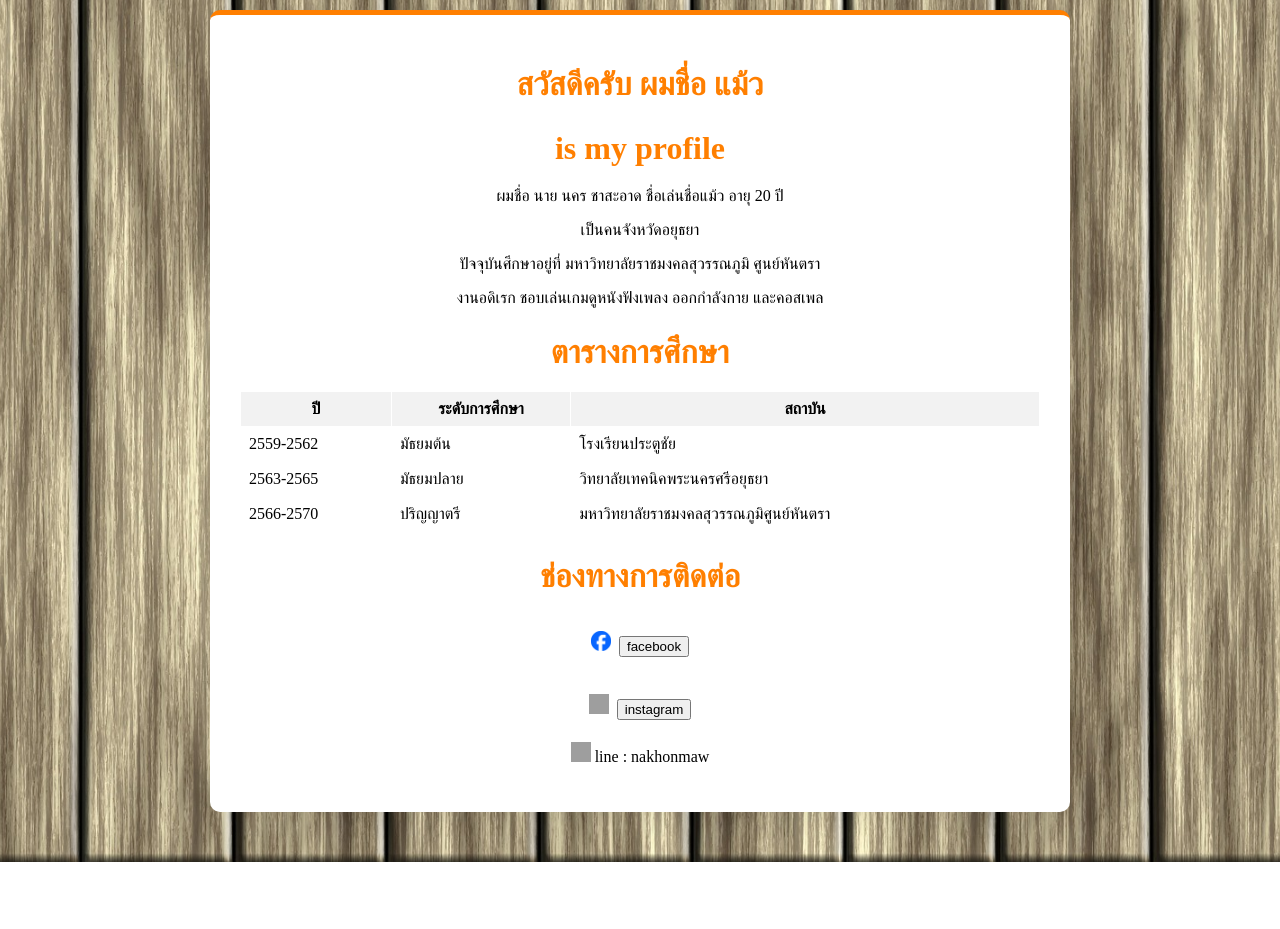
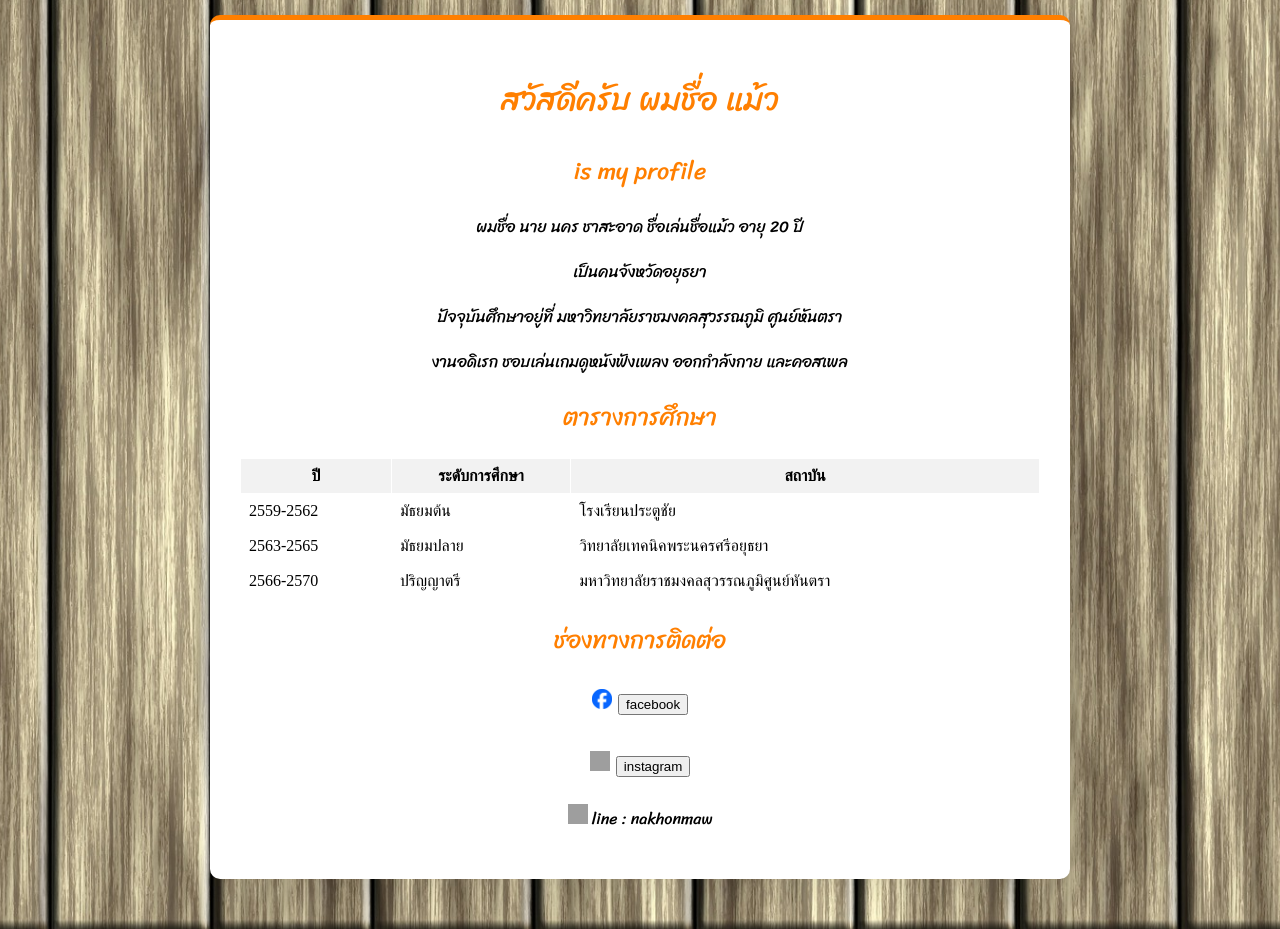
Before and after one commit to nakaria/profile-nakhon, a plain HTML site: page index.html in a window 1280 px wide. Shown: the part 360-1289 px from the top of the page. Before the commit the page ends 1222 px from the top, so only its background shows below. Drawn offline with Linux system fonts and the light colour scheme; grey boxes are pictures that could not be loaded.

Commit message:
Add files via upload

```diff
--- a/index.html
+++ b/index.html
@@ -3,55 +3,68 @@
 
 <head>
     <title>nakhon chasaard</title>
+    <!-- เชื่อมโยงฟอนต์จาก Google Fonts -->
     <link rel="preconnect" href="https://fonts.googleapis.com">
 	<link rel="preconnect" href="https://fonts.gstatic.com" crossorigin>
-	<link href="https://fonts.googleapis.com/css2?family=Mali:ital,wght@0,200;0,300;0,400;0,500;0,600;0,700;1,200;1,300;1,400;1,500;1,600;1,700&display=swap" rel="stylesheet">
+	<link href="https://fonts.googleapis.com/css2?family=Mitr&family=Sriracha&display=swap" rel="stylesheet">
 	</head>
 
 <style>
-	body {
-		color: #000000;
+    /* ใช้ฟอนต์ Mitr */
+    h1 {
+    	font-family: "Sriracha", cursive;
+  		font-weight: 400;
+  		font-style: normal;
+        color :#FF7F00
     }
-	h1,
+
     h2 {
-        text-align: center;
-        font-size: 32px;
-        color: #FF7F00; /* สีส้ม */
-        margin-bottom: 20px;
+        font-family: "Sriracha", cursive;
+  		font-weight: 400;
+  		font-style: normal;
+        color :#FF7F00
     }
-	.container {            max-width: 800px;            margin: 50px auto;            padding: 30px;
+
+
+    p {
+        font-family: "Sriracha", cursive;
+  		font-weight: 400;
+  		font-style: normal;
+    }
+
+    .container {
+        max-width: 800px;
+        margin: 50px auto;
+        padding: 30px;
         background-color: #fff;
         border-radius: 10px;
         box-shadow: 0 10px 30px rgba(0, 0, 0, 0.1);
-        border-top: 5px solid #FF7F00; /* ขอบสีส้มที่ด้านบน */
+        border-top: 5px solid #FF7F00;
     }
     table {
         width: 100%;
         border-collapse: collapse; /* รวมเส้นขอบของเซลล์ */
     }
-    th {
-		border: 1px solid rgb(255, 255, 255); /* เส้นขอบของเซลล์ */
-      padding: 8px; /* ระยะห่างภายในเซลล์ */
-      text-align: center; /* จัดข้อความให้อยู่กลาง */
-	}
-
-	td {
+    th, td {
         border: 1px solid rgb(255, 255, 255); /* เส้นขอบของเซลล์ */
         padding: 8px; /* ระยะห่างภายในเซลล์ */
         text-align: left; /* จัดข้อความให้อยู่กลาง */
     }
     th {
         background-color: #f2f2f2; /* สีพื้นหลังของหัวข้อ */
+        text-align: center; /* จัดข้อความให้อยู่กลาง */
     }
 </style>
 
 <body style="background-image: url('bg2.jpg') ; background-size: cover; background-position: center;" >
 
     <center>
-	<p><img src="pag.png.jpg" alt="Trulli" style="width: 300px; height:auto; border-radius: 20%;"></h1></center>
+        <p><img src="pag.png.jpg" alt="Trulli" style="width: 300px; height:auto; border-radius: 20%;"></p>
+    </center>
 
     <div class="container">
-	<center><h1>สวัสดีครับ ผมชื่อ แม้ว</h1>
+        <center>
+            <h1>สวัสดีครับ ผมชื่อ แม้ว</h1>
             <h2>is my profile</h2>
             <p>ผมชื่อ นาย นคร ชาสะอาด ชื่อเล่นชื่อแม้ว อายุ 20 ปี </p>
             <p>เป็นคนจังหวัดอยุธยา</p>
@@ -59,7 +72,7 @@
             <p>งานอดิเรก ชอบเล่นเกมดูหนังฟังเพลง ออกกำลังกาย และคอสเพล</p>
         </center>
 
-	<h2>ตารางการศึกษา</h2>
+        <center><h2>ตารางการศึกษา</h2></center>
         <table>
             <tr>
                 <th>ปี</th>
@@ -83,16 +96,24 @@
             </tr>
         </table>
 
-	  <h2>ช่องทางการติดต่อ</h2>
-	  <center><h2><img src="fb.png" alt="Trulli" width="20" height="20">
-		<a href="https://www.facebook.com/nakhon.chasaard.3" target="_back">
+        <center><h2>ช่องทางการติดต่อ</h2>
+            <h2>
+                <img src="fb.png" alt="Facebook" width="20" height="20">
+                <a href="https://www.facebook.com/nakhon.chasaard.3" target="_blank">
                     <button>facebook</button>
-		</a></h2><h2><img src="https://upload.wikimedia.org/wikipedia/commons/thumb/9/95/Instagram_logo_2022.svg/1200px-Instagram_logo_2022.svg.png" alt="Trulli" width="20" height="20">
-		<a href="https://www.instagram.com/nakhon_maw/" target="_back">
+                </a>
+            </h2>
+            <h2>
+                <img src="https://upload.wikimedia.org/wikipedia/commons/thumb/9/95/Instagram_logo_2022.svg/1200px-Instagram_logo_2022.svg.png" alt="Instagram" width="20" height="20">
+                <a href="https://www.instagram.com/nakhon_maw/" target="_blank">
                     <button>instagram</button>
-		</a></h2><p><img src="https://www.moopakingdomcar.com/images-web/menu-floating-8-25-2022-3-54-16-PM.png" alt="Trulli" width="20" height="20">
-		line : nakhonmaw</p></center>
-
+                </a>
+            </h2>
+            <p>
+                <img src="https://www.moopakingdomcar.com/images-web/menu-floating-8-25-2022-3-54-16-PM.png" alt="Line" width="20" height="20">
+                line : nakhonmaw
+            </p>
+        </center>
     </div>
 </body>
 </html>
```
Lines whose indentation alone changed are shown as unchanged.
